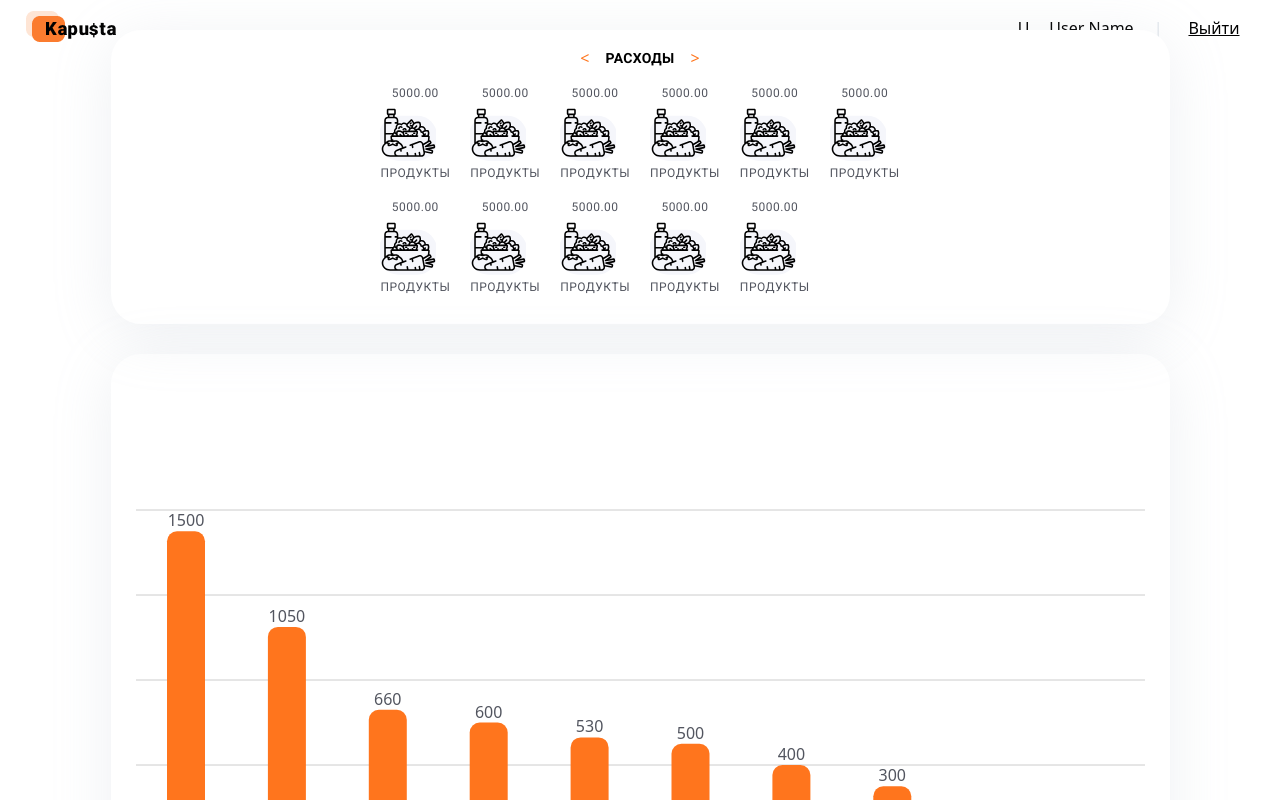
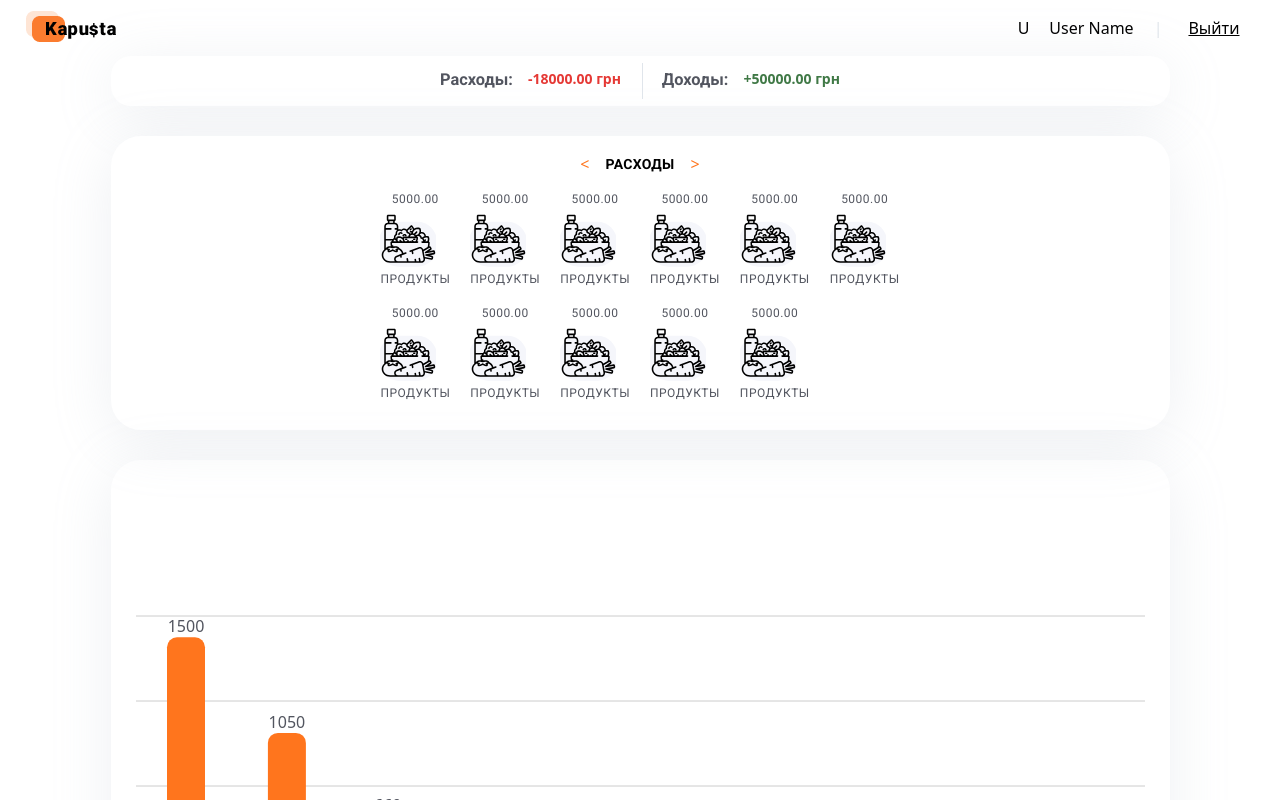
Before and after one commit to Oleh-Mohylnyi/kapusta-bl3-front, a React (Create React App) app: page /statistics in a window 1280 px wide. Shown: the top 800 px of the page. Built offline with nearby package versions, Linux system fonts and the light colour scheme.

Commit message:
Addы TotalReport component

```diff
--- /dev/null
+++ b/src/components/TotalReport/TotalReport.js
@@ -0,0 +1,24 @@
+import s from "./TotalReport.module.css";
+
+const TotalReport = () => {
+  //из редакса берем общие суммы доходов и расходов
+  return (
+    <div className={s.container}>
+      <ul className={s.list}>
+        <li className={s.item}>
+          <div className={s.item__content}>
+            <h3 className={s.title}>Расходы:</h3>
+            <span className={s.costs}>-18000.00 грн</span>
+          </div>
+        </li>
+        <li className={s.item}>
+          <div className={s.item__content}>
+            <h3 className={s.title}>Доходы:</h3>
+            <span className={s.incomes}>+50000.00 грн</span>
+          </div>
+        </li>
+      </ul>
+    </div>
+  );
+};
+export default TotalReport;
--- /dev/null
+++ b/src/components/TotalReport/TotalReport.module.css
@@ -0,0 +1,65 @@
+@import "../../css/variables.css";
+.container {
+  margin-top: 56px;
+  padding-top: 7px;
+  padding-bottom: 7px;
+  height: 85px;
+  width: 100%;
+  border-radius: 20px;
+  box-shadow: var(--box-shadow-mobile);
+}
+
+.list {
+  display: flex;
+  justify-content: center;
+  height: 100%;
+}
+.item {
+  font-weight: 700;
+  font-style: normal;
+  font-size: 14px;
+}
+.item:first-child {
+  padding-right: 15px;
+  border-right: 1px solid var(--border-color);
+}
+
+.item:last-child {
+  padding-left: 10px;
+}
+.title {
+  font-family: var(--font-family);
+
+  color: var(--main-text-color);
+}
+.costs {
+  color: var(--costs-text-color);
+}
+.incomes {
+  color: var(--incomes-text-color);
+}
+.item__content {
+  padding-top: 13px;
+  padding-bottom: 17px;
+}
+@media screen and (min-width: 768px) {
+  .container {
+    height: 50px;
+    box-shadow: var(--box-shadow-tablet-desktop);
+  }
+  .item__content {
+    display: flex;
+    padding-top: 8px;
+    padding-bottom: 8px;
+  }
+
+  .item:first-child {
+    padding-right: 21px;
+  }
+  .item:last-child {
+    padding-left: 19px;
+  }
+  .title {
+    padding-right: 15px;
+  }
+}
--- a/src/css/variables.css
+++ b/src/css/variables.css
@@ -9,6 +9,7 @@
   --bg-tab-costs: #fefefe;
   --bg-tab-incomes: #fafbfd;
   --bg-color: #f5f6fb;
+  --border-color: #e0e5eb;
 
   --costs-text-color: #e53935;
   --incomes-text-color: #407946;
--- a/src/views/StatisticsView/StatisticsView.js
+++ b/src/views/StatisticsView/StatisticsView.js
@@ -3,12 +3,14 @@ import DiagramTablet from "../../components/StatisticDiagram/DiagramTablet";
 import DiagramContainer from "../../components/StatisticDiagram/DiagramContainer";
 import Report from "../../components/Report/Report/Report";
 import PageContainer from "../../components/PageContainer/PageContainer";
+import TotalReport from "../../components/TotalReport/TotalReport";
 
 export default function StatisticsView() {
   let width = window.innerWidth;
   return (
     <>
       <PageContainer>
+        <TotalReport/>
         <Report />
         {width < 768 ? (
           <DiagramMobile />
```
